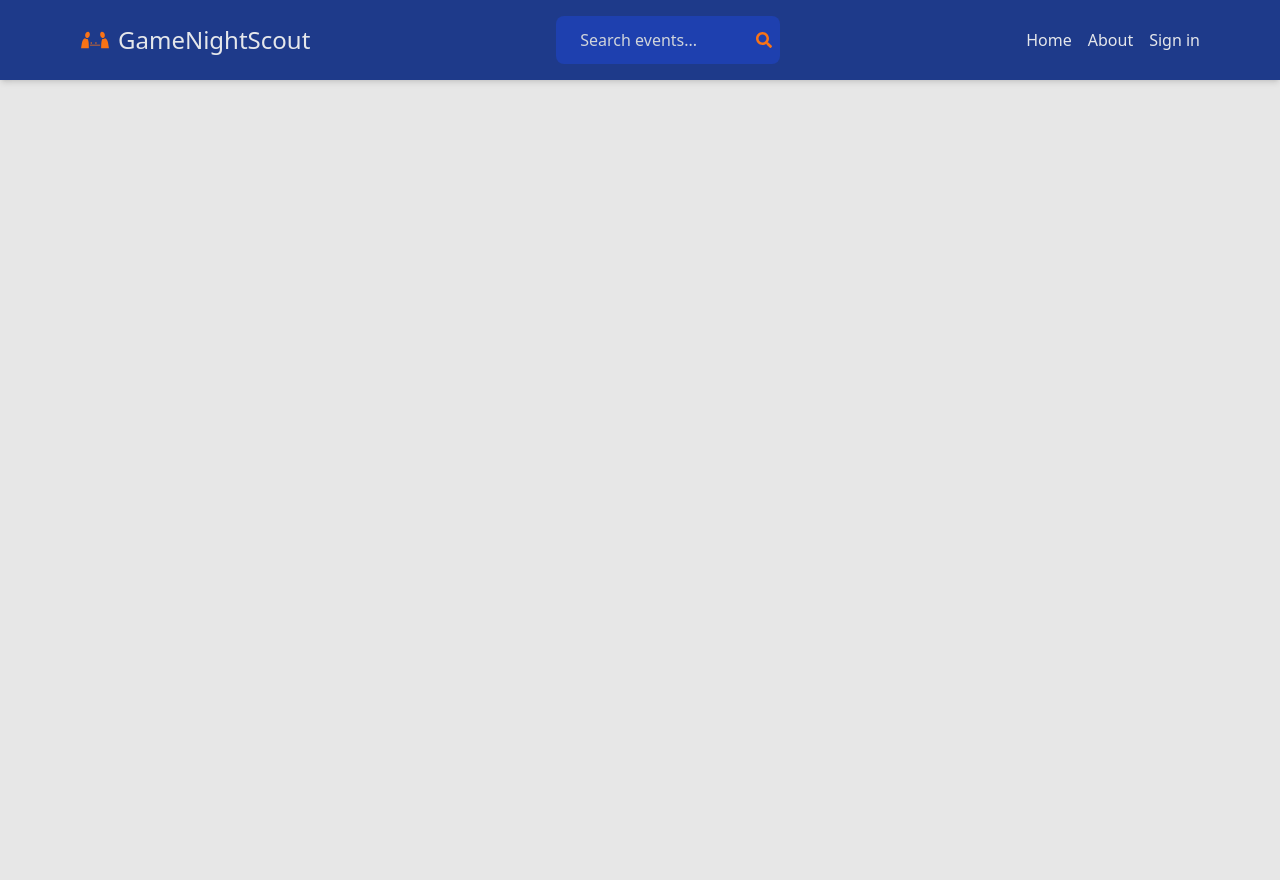
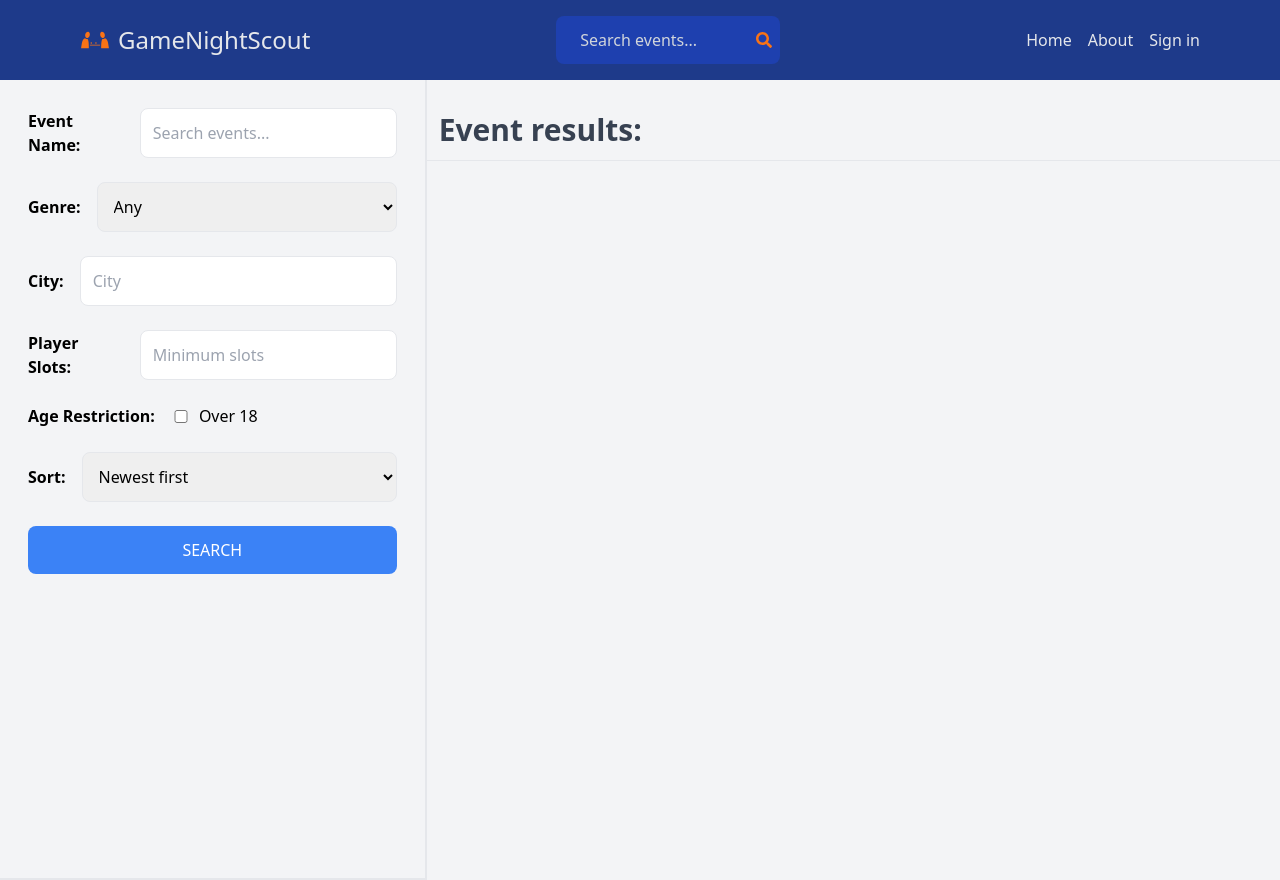
Before and after one commit to brkuvezdic/GameNightScout-frontend, a React (Vite) app in the folder client/: page /search in a window 1280 px wide. Before the commit the page ends 800 px from the top, so only its background shows below. Built offline with nearby package versions, Linux system fonts and the light colour scheme; no server answers.

Commit message:
BETA FILTERING UI

```diff
--- a/client/src/App.jsx
+++ b/client/src/App.jsx
@@ -9,6 +9,7 @@ import PrivateRoute from "./components/PrivateRoute";
 import CreateListing from "./pages/CreateListing";
 import UpdateListing from "./pages/UpdateListing";
 import Listing from "./pages/Listing";
+import Search from "./pages/Search";
 
 export default function App() {
   return (
@@ -18,6 +19,7 @@ export default function App() {
         <Route path="/" element={<Home />} />
         <Route path="/sign-in" element={<SignIn />} />
         <Route path="/sign-up" element={<SignUp />} />
+        <Route path="/search" element={<Search />} />
         <Route path="/listing/:listingId" element={<Listing />} />
         <Route path="/about" element={<About />} />
         <Route element={<PrivateRoute />}>
--- /dev/null
+++ b/client/src/pages/Search.jsx
@@ -0,0 +1,80 @@
+import React from "react";
+
+export default function Search() {
+  return (
+    <div className="flex flex-col md:flex-row bg-gray-100">
+      <div className="p-7 border-b-2 md:border-r-2 md:min-h-screen w-full md:w-1/3">
+        <form className="flex flex-col gap-6">
+          <div className="flex items-center gap-4">
+            <label className="font-semibold">Event Name:</label>
+            <input
+              type="text"
+              id="searchTerm"
+              placeholder="Search events..."
+              className="border rounded-lg p-3 flex-grow"
+            />
+          </div>
+          <div className="flex items-center gap-4">
+            <label className="font-semibold">Genre:</label>
+            <select id="genre" className="border rounded-lg p-3 flex-grow">
+              <option value="">Any</option>
+              <option value="Cooperative games">Cooperative games</option>
+              <option value="Role-playing game">Role-playing game</option>
+              <option value="Board games">Board games</option>
+              <option value="Dexterity">Dexterity</option>
+              <option value="Card games">Card games</option>
+              <option value="Chess">Chess</option>
+              <option value="Dice games">Dice games</option>
+              <option value="Drafting">Drafting</option>
+              <option value="Eurogame">Eurogame</option>
+              <option value="Wargame">Wargame</option>
+              <option value="Worker placement">Worker placement</option>
+              <option value="Area control">Area control</option>
+            </select>
+          </div>
+          <div className="flex items-center gap-4">
+            <label className="font-semibold">City:</label>
+            <input
+              type="text"
+              id="city"
+              placeholder="City"
+              className="border rounded-lg p-3 flex-grow"
+            />
+          </div>
+          <div className="flex items-center gap-4">
+            <label className="font-semibold">Player Slots:</label>
+            <input
+              type="number"
+              id="slot"
+              placeholder="Minimum slots"
+              className="border rounded-lg p-3 flex-grow"
+            />
+          </div>
+          <div className="flex items-center gap-4">
+            <label className="font-semibold">Age Restriction:</label>
+            <div className="flex items-center">
+              <input type="checkbox" id="parking" className="w-5" />
+              <span className="ml-2">Over 18</span>
+            </div>
+          </div>
+          <div className="flex items-center gap-4">
+            <label className="font-semibold">Sort:</label>
+            <select id="sort_order" className="border rounded-lg p-3 flex-grow">
+              <option>Newest first</option>
+              <option>Oldest first</option>
+            </select>
+          </div>
+          <button className="bg-blue-500 hover:bg-blue-600 text-white p-3 rounded-lg uppercase">
+            Search
+          </button>
+        </form>
+      </div>
+      <div className="w-full md:w-2/3">
+        <h1 className="text-3xl font-semibold border-b p-3 text-gray-700 mt-5">
+          Event results:
+        </h1>
+        {}
+      </div>
+    </div>
+  );
+}
```
